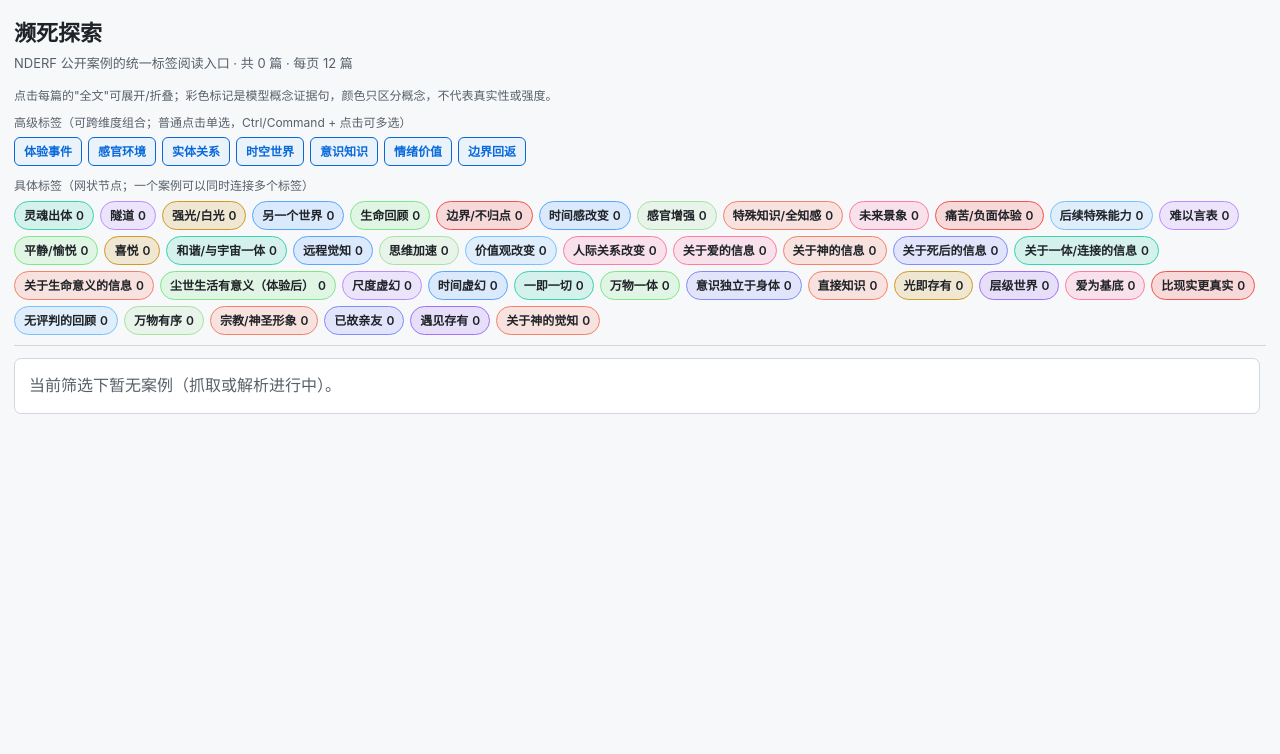
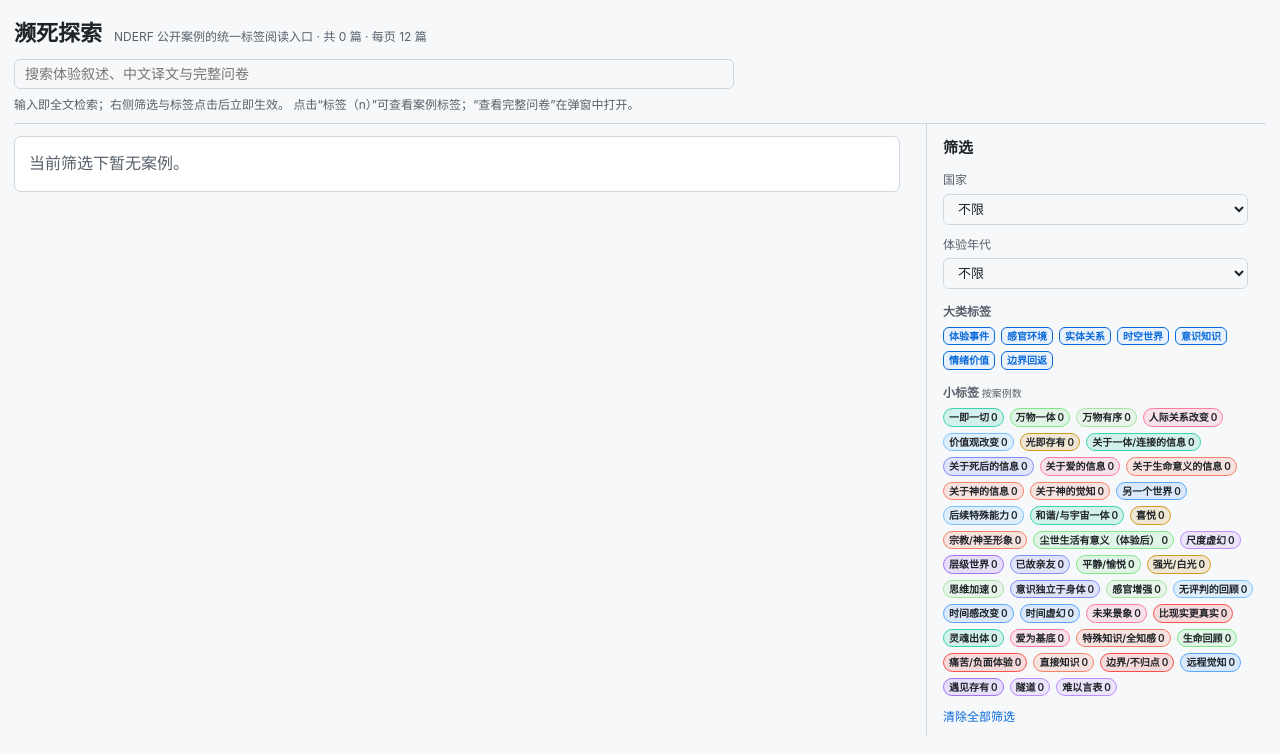
Before and after one commit to zhouningyi/numerology, a Flask app: page /nde in a window 1280 px wide. Shown: the part 46-800 px from the top of the page. Run offline with Flask 3, Linux system fonts and the light colour scheme.

Commit message:
feat(nde): 显示生效中的筛选条件，可逐个移除
只显示'筛选后 790/5671'时用户无从判断是什么在筛（分享出去的链接尤其
容易带旧参数，看起来像'啥都没搜却只有790篇'）；现在标题下直接列出
生效条件 chip，点击移除单项，旁附全部清除。

Co-Authored-By: Claude Fable 5 <noreply@anthropic.com>

```diff
--- a/server.py
+++ b/server.py
@@ -8,6 +8,7 @@ import os
 import re
 import sqlite3
 from pathlib import Path
+from urllib.parse import urlencode
 
 import markdown
 import yaml
@@ -1593,11 +1594,35 @@ def normalize_nde_date(value: str) -> str:
     return value if match else value
 
 
+def nde_event_era(record: dict) -> str:
+    """返回案例体验日期所属的年代；无法确定年份时返回空字符串。"""
+    value = record.get("nde_meta", {}).get("date", "")
+    match = re.search(r"\b((?:19|20)\d{2})\b", value)
+    if not match:
+        return ""
+    year = int(match.group(1))
+    return f"{year // 10 * 10}年代"
+
+
+def nde_fulltext(record: dict) -> str:
+    """汇总可阅读字段，供 NDE 列表的本地全文检索使用。"""
+    qa_text = "\n".join(
+        f"{pair.get('q', '')}\n{pair.get('a', '')}"
+        for pair in record.get("qa", [])
+    )
+    return "\n".join((
+        record.get("title", ""), record.get("description", ""),
+        (record.get("translations") or {}).get("中文", ""), qa_text,
+        record.get("nde_meta", {}).get("reporter", ""),
+        record.get("nde_meta", {}).get("country", ""),
+    )).casefold()
+
+
 def prepare_nde_rows(
     rows: list[dict], concept_specs: dict, focus_concepts: list[str] | None = None,
-    focus_only: bool | None = None,
+    focus_only: bool | None = None, search_query: str = "",
 ) -> tuple[list[dict], list[dict]]:
-    """为列表页准备原文证据高亮；不修改缓存中的原始记录。"""
+    """为列表页准备证据与全文检索高亮；不修改缓存中的原始记录。"""
     if focus_only is None:
         # 兼容调用方传入具体标签列表即表示“只高亮这些标签”。
         focus_only = focus_concepts is not None
@@ -1617,7 +1642,7 @@ def prepare_nde_rows(
             if key in concept_specs and evidence and (not focus_only or key in focus)
         ]
         record["description_html"] = highlight_evidence(
-            record.get("description", ""), concept_tags
+            record.get("description", ""), concept_tags, search_query
         )
         zh_text = (record.get("translations") or {}).get("中文", "")
         zh_tags = [
@@ -1631,8 +1656,15 @@ def prepare_nde_rows(
             if key in concept_specs and sentence and (not focus_only or key in focus)
         ]
         record["translation_zh_html"] = (
-            highlight_evidence(zh_text, zh_tags) if zh_text else ""
+            highlight_evidence(zh_text, zh_tags, search_query) if zh_text else ""
         )
+        record["qa_html"] = [
+            {
+                "q": highlight_evidence(pair.get("q", ""), [], search_query),
+                "a": highlight_evidence(pair.get("a", ""), [], search_query),
+            }
+            for pair in record.get("qa", [])
+        ]
         record["highlight_tags"] = concept_tags
         for tag in concept_tags + zh_tags:
             legend[tag["key"]] = {
@@ -1689,16 +1721,57 @@ def build_nde_tag_groups(
     return groups
 
 
+def build_nde_filter_chips(
+    base_url: str, search_query: str, country: str, era: str,
+    facets: list[str], tags: list[str], valid_tags: dict,
+) -> list[dict]:
+    """当前生效的筛选条件及各自的"移除后"链接。
+
+    只显示"筛选后 790/5671"而不说是什么在筛，用户无从判断结果为何变少；
+    分享出去的链接尤其容易带着旧参数。
+    """
+    facet_names = {d["key"]: d["name"] for d in NDE_ADVANCED_TAG_DEFS}
+    active = [
+        ("q", search_query, f"检索：{search_query}") if search_query else None,
+        ("country", country, f"国家：{country}") if country else None,
+        ("era", era, f"年代：{era}") if era else None,
+    ]
+    active = [item for item in active if item]
+    active += [("facet", f, f"分组：{facet_names.get(f, f)}") for f in facets]
+    active += [
+        ("tag", t, valid_tags.get(t, {}).get("name") or t) for t in tags
+    ]
+
+    def url_without(kind: str, value: str) -> str:
+        params = []
+        if search_query and not (kind == "q"):
+            params.append(("q", search_query))
+        if country and not (kind == "country"):
+            params.append(("country", country))
+        if era and not (kind == "era"):
+            params.append(("era", era))
+        params += [("facet", f) for f in facets if not (kind == "facet" and f == value)]
+        params += [("tag", t) for t in tags if not (kind == "tag" and t == value)]
+        return f"{base_url}?{urlencode(params)}" if params else base_url
+
+    return [
+        {"label": label, "remove_url": url_without(kind, value)}
+        for kind, value, label in active
+    ]
+
+
 def _render_nde_explorer():
-    """统一的濒死标签入口：全部案例、标签组与文章流在同一页。"""
+    """统一的濒死阅读入口：全文检索、筛选栏与文章流在同一页。"""
     phenomena = load_phenomena()
     page = max(request.args.get("page", 1, type=int), 1)
     per_page = NDE_PAGE_SIZE
-    all_matched = load_nde_experiences()
+    all_records = load_nde_experiences()
     concept_specs = load_nde_concepts()
-    tag_groups = build_nde_tag_groups(phenomena, concept_specs, all_matched)
+    tag_groups = build_nde_tag_groups(phenomena, concept_specs, all_records)
     tag_options = [item for group in tag_groups for item in group["tags"]]
     tag_options = list({item["value"]: item for item in tag_options}.values())
+    # 具体标签默认优先展示覆盖案例更多的项，数量相同时保持名称排序稳定。
+    tag_options.sort(key=lambda item: (-item["count"], item["name"]))
     valid_tags = {
         item["value"]: item
         for item in tag_options
@@ -1711,6 +1784,17 @@ def _render_nde_explorer():
         value for value in request.args.getlist("facet")
         if any(definition["key"] == value for definition in NDE_ADVANCED_TAG_DEFS)
     ]
+    tag_search = request.args.get("tag_search", "").strip()
+    tag_search_matches = [
+        item for item in tag_options
+        if tag_search and tag_search.casefold() in {
+            item["value"].casefold(), item["name"].casefold()
+        }
+    ]
+    if tag_search_matches:
+        value = tag_search_matches[0]["value"]
+        if value not in selected_tags:
+            selected_tags.append(value)
     # 兼容之前已经分享出去的 ?concept=... 链接。
     for concept in request.args.getlist("concept"):
         value = f"concept:{concept}"
@@ -1736,9 +1820,28 @@ def _render_nde_explorer():
                 for member in definition["members"]
                 if member.startswith("concept:")
             )
+    search_query = request.args.get("q", "").strip()
+    country_options = sorted({
+        record["nde_meta"]["country"] for record in all_records
+    })
+    selected_country = request.args.get("country", "").strip()
+    if selected_country not in country_options:
+        selected_country = ""
+    era_options = sorted({
+        era for record in all_records if (era := nde_event_era(record))
+    }, reverse=True)
+    selected_era = request.args.get("era", "").strip()
+    if selected_era not in era_options:
+        selected_era = ""
+    base_matched = [
+        record for record in all_records
+        if (not search_query or search_query.casefold() in nde_fulltext(record))
+        and (not selected_country or record["nde_meta"]["country"] == selected_country)
+        and (not selected_era or nde_event_era(record) == selected_era)
+    ]
     matched = (
         [
-            r for r in all_matched
+            r for r in base_matched
             if all(concept in r.get("concepts", {}) for concept in selected_concepts)
             and all(category in r.get("categories", {}) for category in selected_categories)
             and all(
@@ -1751,44 +1854,46 @@ def _render_nde_explorer():
                 if definition["key"] in selected_facets
             )
         ]
-        if selected_tags or selected_facets else all_matched
+        if selected_tags or selected_facets else base_matched
     )
     total = len(matched)
-    if selected_facets:
-        selected_members = {
-            member
-            for definition in NDE_ADVANCED_TAG_DEFS
-            if definition["key"] in selected_facets
-            and definition["members"] != "all"
-            for member in definition["members"]
-        }
-        visible_tag_options = [
-            item for item in tag_options
-            if item["value"] in selected_members
-            or item["value"] in selected_tags
-            or any(
-                definition["key"] in selected_facets and definition["members"] == "all"
-                for definition in NDE_ADVANCED_TAG_DEFS
-            )
-        ]
-    else:
-        visible_tag_options = tag_options
     total_pages = math.ceil(total / per_page) if total else 1
     rows, highlight_legend = prepare_nde_rows(
         matched[(page - 1) * per_page : page * per_page], concept_specs,
         sorted(focus_concepts), focus_only=bool(selected_tags or selected_facets),
-    )
+        search_query=search_query,
+    )
+    pagination_params = []
+    if search_query:
+        pagination_params.append(("q", search_query))
+    if selected_country:
+        pagination_params.append(("country", selected_country))
+    if selected_era:
+        pagination_params.append(("era", selected_era))
+    pagination_params.extend(("facet", facet) for facet in selected_facets)
+    pagination_params.extend(("tag", tag) for tag in selected_tags)
+    pagination_query = urlencode(pagination_params)
     return render_template(
         "nde_category.html", scope_name="濒死探索",
         scope_description="NDERF 公开案例的统一标签阅读入口",
         scope_key=None, phenomena=phenomena, concept_specs=concept_specs,
         tag_base_url="/nde", rows=rows,
+        active_filters=build_nde_filter_chips(
+            "/nde", search_query, selected_country, selected_era,
+            selected_facets, selected_tags, valid_tags,
+        ),
         total=total, page=page, total_pages=total_pages,
-        all_total=len(all_matched), highlight_legend=highlight_legend,
-        page_size=per_page, tag_groups=tag_groups,
-        tag_options=visible_tag_options, advanced_tags=NDE_ADVANCED_TAG_DEFS,
+        all_total=len(all_records), highlight_legend=highlight_legend,
+        page_size=per_page, tag_options=tag_options,
+        advanced_tags=NDE_ADVANCED_TAG_DEFS,
         selected_tags=selected_tags, selected_facets=selected_facets,
         selected_concepts=selected_concepts,
+        search_query=search_query, country_options=country_options,
+        selected_country=selected_country, era_options=era_options,
+        selected_era=selected_era,
+        selected_tag_search=(tag_search or (valid_tags[selected_tags[0]]["name"] if len(selected_tags) == 1 else "")),
+        tag_search_unmatched=bool(tag_search and not tag_search_matches),
+        pagination_query=pagination_query,
     )
 
 
@@ -1860,22 +1965,24 @@ def nde_concept(key):
     return redirect(f"/nde?tag=concept:{key}")
 
 
-def highlight_evidence(text: str, evidences: list[dict]) -> str:
-    """在叙述原文中高亮概念证据句（尽力匹配：全句 → 归一化 → 前缀）。
-
-    返回已转义的 HTML；匹配不到的证据句不高亮（模型摘句可能有轻微改写）。
+def highlight_evidence(
+    text: str, evidences: list[dict], search_query: str = ""
+) -> str:
+    """高亮概念证据句与全文检索的精确短语。
+
+    返回已转义的 HTML；概念证据可退化为前缀匹配，检索词只做精确短语匹配。
     """
     from markupsafe import escape
 
-    spans = []  # (start, end, name, key, color)
-    lowered = text.lower()
+    spans = []  # (start, end, name, key, color, 类型)
+    lowered = text.casefold()
     for item in evidences:
         needle = (item.get("evidence") or "").strip().strip('"')
         if len(needle) < 8:
             continue
-        pos = lowered.find(needle.lower())
+        pos = lowered.find(needle.casefold())
         if pos < 0:  # 退化为前 40 字符前缀匹配
-            prefix = needle[:40].lower()
+            prefix = needle[:40].casefold()
             pos = lowered.find(prefix)
             needle_len = len(prefix) if pos >= 0 else 0
         else:
@@ -1883,17 +1990,36 @@ def highlight_evidence(text: str, evidences: list[dict]) -> str:
         if pos >= 0 and needle_len:
             spans.append((
                 pos, pos + needle_len, item["name"],
-                item.get("key", "default"), item.get("color", "default"),
+                item.get("key", "default"), item.get("color", "default"), "evidence",
             ))
-    spans.sort()
+    query = (search_query or "").strip()
+    if len(query) >= 2:
+        needle = query.casefold()
+        start = 0
+        while len(spans) < 500:
+            pos = lowered.find(needle, start)
+            if pos < 0:
+                break
+            spans.append((
+                pos, pos + len(query), "全文检索命中", "search", "yellow", "search",
+            ))
+            start = pos + len(query)
+    spans.sort(key=lambda span: (span[0], 0 if span[5] == "search" else 1, span[1]))
     merged, last_end = [], -1
-    for start, end, name, concept_key, color in spans:
+    for start, end, name, concept_key, color, kind in spans:
         if start >= last_end:  # 忽略重叠区间
-            merged.append((start, end, name, concept_key, color))
+            merged.append((start, end, name, concept_key, color, kind))
             last_end = end
     parts, cursor = [], 0
-    for start, end, name, concept_key, color in merged:
+    for start, end, name, concept_key, color, kind in merged:
         parts.append(str(escape(text[cursor:start])))
+        if kind == "search":
+            parts.append(
+                f'<mark class="search-mark" title="全文检索命中：{escape(query)}">'
+                f"{escape(text[start:end])}</mark>"
+            )
+            cursor = end
+            continue
         safe_key = re.sub(r"[^A-Za-z0-9_-]", "", str(concept_key)) or "default"
         color_attrs = (
             f' data-concept="{escape(safe_key)}" data-color="{escape(color)}"'
--- a/templates/base.html
+++ b/templates/base.html
@@ -149,6 +149,18 @@
   /* 全局 reset 会清掉 dialog 的 margin:auto，这里恢复居中并统一遮罩 */
   dialog { margin: auto; }
   dialog::backdrop { background: rgba(1, 4, 9, 0.6); backdrop-filter: blur(2px); }
+
+  /* 生效筛选条件：可逐个移除，避免"结果为何变少"无从判断 */
+  .nde-active-filters {
+    display: flex; flex-wrap: wrap; gap: 6px; align-items: center;
+    margin: 0 0 8px; font-size: 12px;
+  }
+  .nde-active-chip {
+    background: rgba(88,166,255,.14); color: var(--accent);
+    border-radius: 11px; padding: 2px 9px; white-space: nowrap;
+  }
+  .nde-active-chip:hover { background: rgba(248,81,73,.16); color: var(--fire); text-decoration: none; }
+  .nde-active-clear { color: var(--text-muted); }
 
   /* 整段译文默认收起，点小图标展开 */
   .canon-seg .seg-trans {
--- a/templates/nde_category.html
+++ b/templates/nde_category.html
@@ -3,34 +3,32 @@
 {% block content %}
 <div class="nde-reader">
 <div class="nde-reader-header">
-<h1 style="font-size:22px;margin-bottom:2px">{{ scope_name }}</h1>
-<p class="muted" style="font-size:13px;margin-bottom:12px">
-  {{ scope_description }} ·
-  {% if selected_tags or selected_facets %}筛选后 {{ total }} / {{ all_total }} 篇{% else %}共 {{ total }} 篇{% endif %} · 每页 {{ page_size }} 篇
-</p>
-<p class="muted" style="font-size:12px;margin-bottom:6px">
-  点击每篇的"全文"可展开/折叠；彩色标记是模型概念证据句，颜色只区分概念，不代表真实性或强度。
-</p>
-<div class="nde-filter-label">高级标签（可跨维度组合；普通点击单选，Ctrl/Command + 点击可多选）</div>
-<div class="nde-filter-bar nde-advanced-bar{% if selected_tags or selected_facets %} has-selection{% endif %}" aria-label="高级标签">
-  {% for item in advanced_tags %}
-  <a class="nde-filter-chip nde-advanced-chip{% if item.key in selected_facets %} active{% endif %}"
-     data-facet="{{ item.key }}" href="{{ tag_base_url }}?facet={{ item.key }}">{{ item.name }}</a>
+<div class="nde-reader-title-row">
+  <h1>{{ scope_name }}</h1>
+  <div class="nde-reader-summary muted">
+    {{ scope_description }} · {% if search_query or selected_country or selected_era or selected_tags or selected_facets %}筛选后 {{ total }} / {{ all_total }} 篇{% else %}共 {{ total }} 篇{% endif %} · 每页 {{ page_size }} 篇
+  </div>
+</div>
+{% if active_filters %}
+<div class="nde-active-filters">
+  <span class="muted">生效筛选：</span>
+  {% for chip in active_filters %}
+  <a class="nde-active-chip" href="{{ chip.remove_url }}" title="移除此条件">{{ chip.label }} ×</a>
   {% endfor %}
+  <a class="nde-active-clear" href="{{ tag_base_url }}">全部清除</a>
 </div>
-<div class="nde-filter-label">具体标签（网状节点；一个案例可以同时连接多个标签）</div>
-<div class="nde-filter-bar nde-concrete-tags{% if selected_tags or selected_facets %} has-selection{% endif %}" aria-label="具体标签">
-  {% for item in tag_options %}
-  <a class="nde-filter-chip{% if item.value in selected_tags %} active{% endif %}"
-     data-tag="{{ item.value }}" data-color="{{ item.color }}"
-     href="{{ tag_base_url }}?tag={{ item.value }}">{{ item.name }} <span>{{ item.count }}</span></a>
-  {% endfor %}
-</div>
-{% if selected_tags or selected_facets %}
-<p style="font-size:12px;margin-top:8px"><a href="{{ tag_base_url }}">清除标签筛选 ×</a></p>
 {% endif %}
+<form class="nde-fulltext-search" method="get" action="{{ tag_base_url }}" role="search" data-nde-auto-form>
+  <input type="search" name="q" value="{{ search_query }}" placeholder="搜索体验叙述、中文译文与完整问卷">
+  {% if selected_country %}<input type="hidden" name="country" value="{{ selected_country }}">{% endif %}
+  {% if selected_era %}<input type="hidden" name="era" value="{{ selected_era }}">{% endif %}
+  {% for facet in selected_facets %}<input type="hidden" name="facet" value="{{ facet }}">{% endfor %}
+  {% for tag in selected_tags %}<input type="hidden" name="tag" value="{{ tag }}">{% endfor %}
+</form>
+<p class="muted nde-reader-hint">输入即全文检索；右侧筛选与标签点击后立即生效。{% if search_query %}黄色标记为当前检索短语的精确命中。{% endif %} 点击“标签（n）”可查看案例标签；“查看完整问卷”在弹窗中打开。</p>
 </div>
 
+<div class="nde-reader-main">
 <div class="nde-reader-results">
 {% for r in rows %}
 <article class="card nde-case-card">
@@ -69,21 +67,87 @@
       <div style="white-space:pre-wrap;font-size:13.5px;line-height:1.8">{{ r.description_html|safe }}</div>
       {% endif %}
       <p class="muted" style="font-size:12px;margin-top:6px">
-        <a href="/nde/experience/{{ r.slug }}">查看完整问卷与标签 →</a>
+        <button type="button" class="nde-questionnaire-open" data-open-nde-questionnaire="nde-questionnaire-{{ loop.index }}">{{ '查看完整问卷与标签' if r.qa else '查看标签与登记信息' }} →</button>
       </p>
   </div>
 </article>
+<dialog class="nde-questionnaire-modal" id="nde-questionnaire-{{ loop.index }}" aria-labelledby="nde-questionnaire-title-{{ loop.index }}">
+  <div class="nde-questionnaire-modal-head">
+    <div>
+      <h2 id="nde-questionnaire-title-{{ loop.index }}">{{ r.nde_meta.reporter }} · 完整问卷</h2>
+      <p class="muted">{{ r.nde_meta.date }} · {{ r.nde_meta.country }} · {{ r.nde_meta.registration }}</p>
+    </div>
+    <button type="button" class="nde-questionnaire-close" data-close-nde-questionnaire aria-label="关闭">×</button>
+  </div>
+  <div class="nde-questionnaire-modal-tags">
+    {% for category_key, evidence in r.categories.items() %}
+    <a href="{{ tag_base_url }}?tag=category:{{ category_key }}" class="badge badge-a" title="{{ evidence }}">{{ phenomena[category_key].name }}</a>
+    {% endfor %}
+    {% for concept_key, evidence in r.concepts.items() if concept_key in concept_specs %}
+    <a href="{{ tag_base_url }}?tag=concept:{{ concept_key }}" class="badge badge-yin" title="{{ evidence }}">◈ {{ concept_specs[concept_key].name }}</a>
+    {% endfor %}
+  </div>
+  {% if r.qa %}<table>
+    <tr><th style="width:43%">问题</th><th>回答</th></tr>
+    {% for pair in r.qa_html %}
+    <tr><td class="muted">{{ pair.q|safe }}</td><td style="white-space:pre-wrap">{{ pair.a|safe }}</td></tr>
+    {% endfor %}
+  </table>{% else %}<p class="muted">此案例没有可显示的标准化问卷；可在此查看已解析的标签与登记信息。</p>{% endif %}
+  <p class="muted" style="font-size:12px;margin-top:10px"><a href="/nde/experience/{{ r.slug }}">在独立页面查看体验叙述与原始来源 →</a></p>
+</dialog>
 {% else %}
-<div class="card muted">当前筛选下暂无案例（抓取或解析进行中）。</div>
+<div class="card muted">当前筛选下暂无案例。</div>
 {% endfor %}
 
 {% if total_pages > 1 %}
 <div class="pagination">
-  {% if page > 1 %}<a href="{{ tag_base_url }}?page={{ page - 1 }}{% for facet in selected_facets %}&facet={{ facet }}{% endfor %}{% for tag in selected_tags %}&tag={{ tag }}{% endfor %}">上一页</a>{% endif %}
+  {% if page > 1 %}<a href="{{ tag_base_url }}?page={{ page - 1 }}{% if pagination_query %}&{{ pagination_query }}{% endif %}">上一页</a>{% endif %}
   <span class="active">{{ page }} / {{ total_pages }}</span>
-  {% if page < total_pages %}<a href="{{ tag_base_url }}?page={{ page + 1 }}{% for facet in selected_facets %}&facet={{ facet }}{% endfor %}{% for tag in selected_tags %}&tag={{ tag }}{% endfor %}">下一页</a>{% endif %}
+  {% if page < total_pages %}<a href="{{ tag_base_url }}?page={{ page + 1 }}{% if pagination_query %}&{{ pagination_query }}{% endif %}">下一页</a>{% endif %}
 </div>
 {% endif %}
 </div>
+<aside class="nde-reader-filters" aria-label="案例筛选">
+  <form method="get" action="{{ tag_base_url }}" data-nde-auto-form>
+    {% if search_query %}<input type="hidden" name="q" value="{{ search_query }}">{% endif %}
+    {% for facet in selected_facets %}<input type="hidden" name="facet" value="{{ facet }}">{% endfor %}
+    {% for tag in selected_tags %}<input type="hidden" name="tag" value="{{ tag }}">{% endfor %}
+    <h2>筛选</h2>
+    <label>国家
+      <select name="country">
+        <option value="">不限</option>
+        {% for country in country_options %}<option value="{{ country }}"{% if country == selected_country %} selected{% endif %}>{{ country }}</option>{% endfor %}
+      </select>
+    </label>
+    {% if country_options == ['未登记'] %}<p class="muted">当前导入案例尚未记录国家。</p>{% endif %}
+    <label>体验年代
+      <select name="era">
+        <option value="">不限</option>
+        {% for era in era_options %}<option value="{{ era }}"{% if era == selected_era %} selected{% endif %}>{{ era }}</option>{% endfor %}
+      </select>
+    </label>
+  </form>
+  <div class="nde-filter-section">
+    <h3>大类标签</h3>
+    <div class="nde-filter-bar nde-sidebar-tags{% if selected_tags or selected_facets %} has-selection{% endif %}">
+      {% for item in advanced_tags %}
+      <a class="nde-filter-chip nde-advanced-chip{% if item.key in selected_facets %} active{% endif %}"
+         data-facet="{{ item.key }}" href="{{ tag_base_url }}?facet={{ item.key }}">{{ item.name }}</a>
+      {% endfor %}
+    </div>
+  </div>
+  <div class="nde-filter-section">
+    <h3>小标签 <span>按案例数</span></h3>
+    <div class="nde-filter-bar nde-sidebar-tags{% if selected_tags or selected_facets %} has-selection{% endif %}">
+      {% for item in tag_options %}
+      <a class="nde-filter-chip{% if item.value in selected_tags %} active{% endif %}"
+         data-tag="{{ item.value }}" data-color="{{ item.color }}"
+         href="{{ tag_base_url }}?tag={{ item.value }}">{{ item.name }} <span>{{ item.count }}</span></a>
+      {% endfor %}
+    </div>
+  </div>
+  <p class="nde-filter-clear"><a href="{{ tag_base_url }}">清除全部筛选</a></p>
+</aside>
+</div>
 </div>
 {% endblock %}
```
